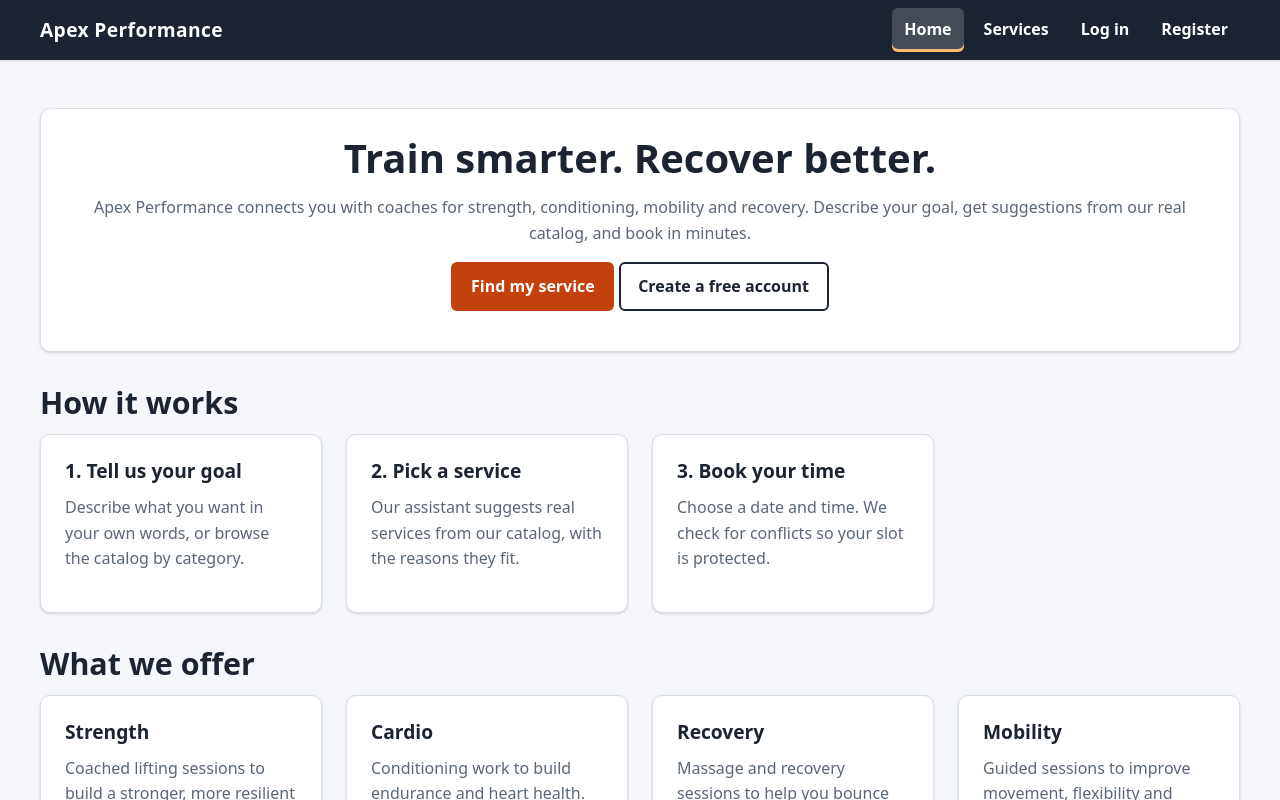
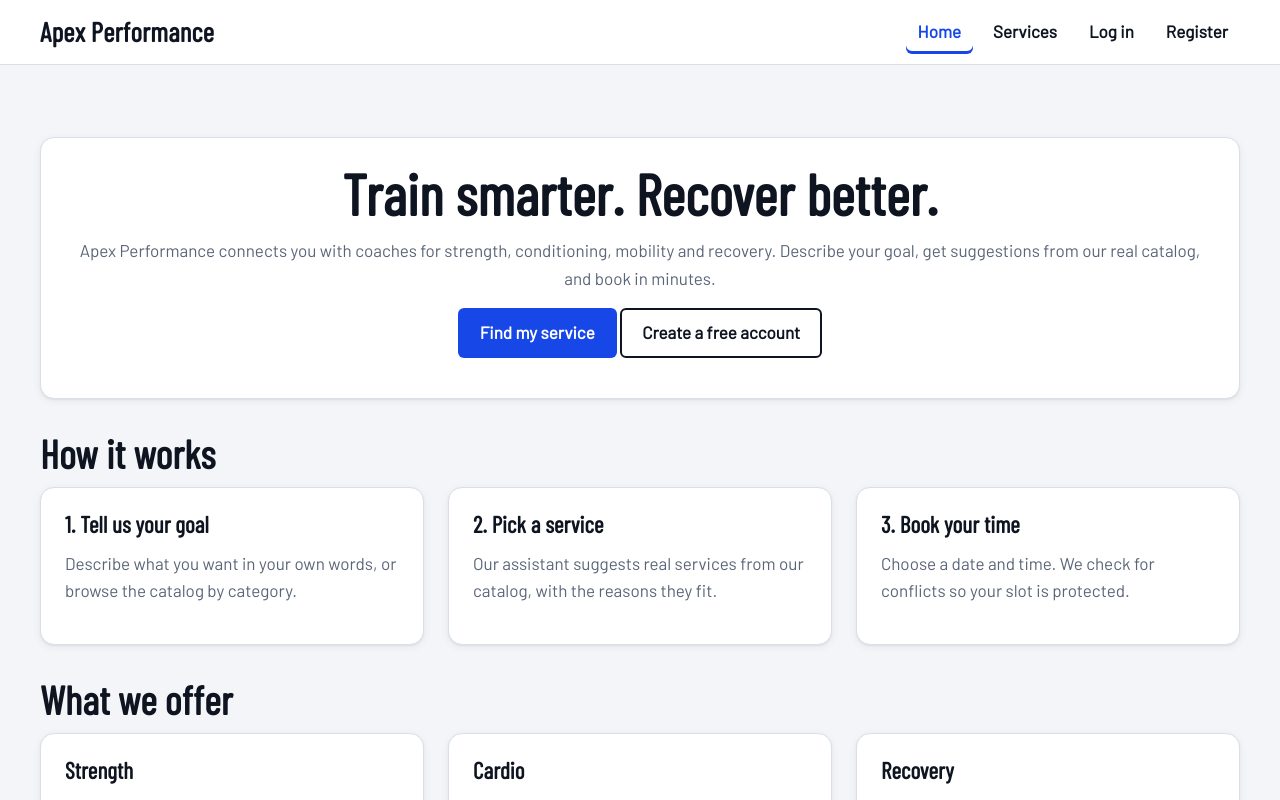
Before and after one commit to petertorres232-byte/booking-capstone, a React (Vite) app in the folder client/: page / in a window 1280 px wide. Shown: the top 800 px of the page. Built offline with nearby package versions, Linux system fonts and the light colour scheme.

Commit message:
Apply Chalk and cobalt design system with light and dark themes

```diff
--- a/client/src/index.css
+++ b/client/src/index.css
@@ -1,34 +1,88 @@
 /* ==============================================================================
-   APEX PERFORMANCE — GLOBAL STYLES (DESIGN TOKENS + REUSABLE UI CLASSES)
+   APEX PERFORMANCE — GLOBAL STYLES (DESIGN SYSTEM: CHALK & COBALT, LIGHT + DARK)
    File Path: client/src/index.css
    Breakpoints: base = mobile (375px+), 768px = tablet, 1200px = desktop
+   Theme: follows the OS by default; <html data-theme="light|dark"> overrides it.
+   Page-specific styles live in client/src/styles/*.css, imported by components.
    ============================================================================== */
 
-/* ---------- 1. Design tokens ---------- */
+/* ---------- 0. Self-hosted fonts (Latin subset only) ---------- */
+@import '@fontsource/barlow/latin-400.css';
+@import '@fontsource/barlow/latin-500.css';
+@import '@fontsource/barlow/latin-600.css';
+@import '@fontsource/barlow-condensed/latin-600.css';
+@import '@fontsource/barlow-condensed/latin-700.css';
+
+/* ---------- 1. Design tokens (light is the default) ---------- */
 :root {
   color-scheme: light;
 
-  --color-bg: #f5f7fa;
+  /* Surfaces and text */
+  --color-bg: #f3f5f8;
   --color-surface: #ffffff;
-  --color-text: #1b2430;
-  --color-muted: #5b6776;
-  --color-border: #d8dee6;
-  --color-border-strong: #9aa5b3;
+  --color-header-bg: #ffffff;
+  --color-input-bg: #ffffff;
+  --color-footer-bg: #0e1420;
+  --color-text: #0e1420;
+  --color-muted: #5a6578;
+  --color-border: #d9dfe8;
+  --color-border-strong: #7b8798;
+  --color-strong: #0e1420; /* outline buttons, menu button */
 
-  --color-primary: #c2410c;
-  --color-primary-hover: #9a3412;
-  --color-dark: #1b2430;
-  --color-dark-hover: #0f1620;
+  /* Cobalt: buttons use --color-primary (white text); links use --color-link */
+  --color-primary: #1747e6;
+  --color-primary-hover: #0f35b8;
+  --color-primary-soft: #e8eeff;
+  --color-link: #1747e6;
+  --color-link-hover: #0f35b8;
+  --color-on-primary: #ffffff;
+  --color-focus: #1747e6;
+  --color-focus-on-dark: #9db4ff;
+  --shadow-primary: rgba(23, 71, 230, 0.28);
+
+  /* Danger */
   --color-danger: #b91c1c;
   --color-danger-hover: #991b1b;
-  --color-focus: #2563eb;
+  --color-danger-text: #b91c1c;
+  --shadow-danger: rgba(185, 28, 28, 0.28);
 
-  --font-sans: system-ui, -apple-system, 'Segoe UI', Roboto, 'Helvetica Neue', Arial, sans-serif;
+  /* Status badges (match backend booking statuses) */
+  --badge-confirmed-bg: #dcfce7;
+  --badge-confirmed-fg: #166534;
+  --badge-completed-bg: #e0e7ff;
+  --badge-completed-fg: #3730a3;
+  --badge-cancelled-bg: #fee2e2;
+  --badge-cancelled-fg: #991b1b;
+
+  /* Alerts */
+  --alert-error-bg: #fef2f2;
+  --alert-error-fg: #991b1b;
+  --alert-error-border: #fecaca;
+  --alert-success-bg: #f0fdf4;
+  --alert-success-fg: #166534;
+  --alert-success-border: #bbf7d0;
+
+  /* Category tags */
+  --cat-strength-bg: #ffedd5;
+  --cat-strength-fg: #7c2d12;
+  --cat-cardio-bg: #ffe4e6;
+  --cat-cardio-fg: #9f1239;
+  --cat-recovery-bg: #ccfbf1;
+  --cat-recovery-fg: #134e4a;
+  --cat-mobility-bg: #dbeafe;
+  --cat-mobility-fg: #1e3a8a;
+  --cat-assessment-bg: #f3e8ff;
+  --cat-assessment-fg: #581c87;
+
+  --font-body: 'Barlow', system-ui, -apple-system, 'Segoe UI', Roboto, Arial, sans-serif;
+  --font-display: 'Barlow Condensed', 'Barlow', system-ui, -apple-system, 'Segoe UI', Roboto, Arial, sans-serif;
 
   --radius-sm: 6px;
   --radius: 10px;
-  --shadow-sm: 0 1px 2px rgba(16, 24, 40, 0.06), 0 1px 3px rgba(16, 24, 40, 0.1);
-  --shadow-md: 0 4px 12px rgba(16, 24, 40, 0.12);
+  --radius-lg: 14px;
+  --shadow-sm: 0 1px 2px rgba(14, 20, 32, 0.06), 0 2px 8px rgba(14, 20, 32, 0.06);
+  --shadow-md: 0 6px 18px rgba(14, 20, 32, 0.14);
+  --backdrop: rgba(14, 20, 32, 0.55);
 
   --space-1: 0.25rem;
   --space-2: 0.5rem;
@@ -37,6 +91,130 @@
   --space-5: 1.5rem;
   --space-6: 2rem;
   --space-7: 3rem;
+  --space-8: 4.5rem;
+
+  --ease: cubic-bezier(0.2, 0.7, 0.2, 1);
+}
+
+/* ---------- 1b. Dark theme ----------
+   Same variables, new values. Applied when the OS prefers dark (unless the user
+   forced light) or when the user forced dark. The two blocks must stay identical. */
+@media (prefers-color-scheme: dark) {
+  :root:not([data-theme='light']) {
+    color-scheme: dark;
+
+    --color-bg: #0b1018;
+    --color-surface: #141b27;
+    --color-header-bg: #0f1520;
+    --color-input-bg: #0f1520;
+    --color-footer-bg: #070b11;
+    --color-text: #e8ecf3;
+    --color-muted: #a3aebf;
+    --color-border: #2a3447;
+    --color-border-strong: #7a889d;
+    --color-strong: #e8ecf3;
+
+    --color-primary: #2552ec;
+    --color-primary-hover: #3d68f2;
+    --color-primary-soft: #17254d;
+    --color-link: #8fa8ff;
+    --color-link-hover: #b4c4ff;
+    --color-focus: #8fa8ff;
+    --color-focus-on-dark: #9db4ff;
+    --shadow-primary: rgba(61, 104, 242, 0.35);
+
+    --color-danger: #c62f2f;
+    --color-danger-hover: #dc4545;
+    --color-danger-text: #ff9b9b;
+    --shadow-danger: rgba(220, 69, 69, 0.35);
+
+    --badge-confirmed-bg: #12351f;
+    --badge-confirmed-fg: #8ee6aa;
+    --badge-completed-bg: #1f2550;
+    --badge-completed-fg: #b6c1ff;
+    --badge-cancelled-bg: #3d171a;
+    --badge-cancelled-fg: #ffb0b0;
+
+    --alert-error-bg: #3a1417;
+    --alert-error-fg: #ffb4b4;
+    --alert-error-border: #6b2328;
+    --alert-success-bg: #10301d;
+    --alert-success-fg: #9be7b4;
+    --alert-success-border: #1f5a35;
+
+    --cat-strength-bg: #3b1d0e;
+    --cat-strength-fg: #fdba74;
+    --cat-cardio-bg: #3d1420;
+    --cat-cardio-fg: #fda4af;
+    --cat-recovery-bg: #0f332f;
+    --cat-recovery-fg: #5eead4;
+    --cat-mobility-bg: #14284f;
+    --cat-mobility-fg: #93c5fd;
+    --cat-assessment-bg: #2e1b4a;
+    --cat-assessment-fg: #d8b4fe;
+
+    --shadow-sm: 0 1px 2px rgba(0, 0, 0, 0.4), 0 2px 8px rgba(0, 0, 0, 0.3);
+    --shadow-md: 0 8px 22px rgba(0, 0, 0, 0.55);
+    --backdrop: rgba(0, 0, 0, 0.7);
+  }
+}
+
+:root[data-theme='dark'] {
+  color-scheme: dark;
+
+  --color-bg: #0b1018;
+  --color-surface: #141b27;
+  --color-header-bg: #0f1520;
+  --color-input-bg: #0f1520;
+  --color-footer-bg: #070b11;
+  --color-text: #e8ecf3;
+  --color-muted: #a3aebf;
+  --color-border: #2a3447;
+  --color-border-strong: #7a889d;
+  --color-strong: #e8ecf3;
+
+  --color-primary: #2552ec;
+  --color-primary-hover: #3d68f2;
+  --color-primary-soft: #17254d;
+  --color-link: #8fa8ff;
+  --color-link-hover: #b4c4ff;
+  --color-focus: #8fa8ff;
+  --color-focus-on-dark: #9db4ff;
+  --shadow-primary: rgba(61, 104, 242, 0.35);
+
+  --color-danger: #c62f2f;
+  --color-danger-hover: #dc4545;
+  --color-danger-text: #ff9b9b;
+  --shadow-danger: rgba(220, 69, 69, 0.35);
+
+  --badge-confirmed-bg: #12351f;
+  --badge-confirmed-fg: #8ee6aa;
+  --badge-completed-bg: #1f2550;
+  --badge-completed-fg: #b6c1ff;
+  --badge-cancelled-bg: #3d171a;
+  --badge-cancelled-fg: #ffb0b0;
+
+  --alert-error-bg: #3a1417;
+  --alert-error-fg: #ffb4b4;
+  --alert-error-border: #6b2328;
+  --alert-success-bg: #10301d;
+  --alert-success-fg: #9be7b4;
+  --alert-success-border: #1f5a35;
+
+  --cat-strength-bg: #3b1d0e;
+  --cat-strength-fg: #fdba74;
+  --cat-cardio-bg: #3d1420;
+  --cat-cardio-fg: #fda4af;
+  --cat-recovery-bg: #0f332f;
+  --cat-recovery-fg: #5eead4;
+  --cat-mobility-bg: #14284f;
+  --cat-mobility-fg: #93c5fd;
+  --cat-assessment-bg: #2e1b4a;
+  --cat-assessment-fg: #d8b4fe;
+
+  --shadow-sm: 0 1px 2px rgba(0, 0, 0, 0.4), 0 2px 8px rgba(0, 0, 0, 0.3);
+  --shadow-md: 0 8px 22px rgba(0, 0, 0, 0.55);
+  --backdrop: rgba(0, 0, 0, 0.7);
 }
 
 /* ---------- 2. Reset & base ---------- */
@@ -53,8 +231,8 @@ html {
 body {
   margin: 0;
   min-height: 100vh;
-  font-family: var(--font-sans);
-  font-size: 1rem;
+  font-family: var(--font-body);
+  font-size: 1.0625rem;
   line-height: 1.6;
   color: var(--color-text);
   background: var(--color-bg);
@@ -78,20 +256,24 @@ h1,
 h2,
 h3,
 h4 {
-  line-height: 1.25;
+  font-family: var(--font-display);
+  font-weight: 700;
+  line-height: 1.1;
+  letter-spacing: 0.005em;
   margin: 0 0 var(--space-3);
 }
 
 h1 {
-  font-size: clamp(1.75rem, 4vw, 2.5rem);
+  font-size: clamp(2.4rem, 5.5vw, 3.6rem);
 }
 
 h2 {
-  font-size: clamp(1.4rem, 3vw, 1.9rem);
+  font-size: clamp(1.8rem, 3.4vw, 2.5rem);
 }
 
 h3 {
-  font-size: 1.2rem;
+  font-size: 1.45rem;
+  font-weight: 600;
 }
 
 p {
@@ -99,11 +281,12 @@ p {
 }
 
 a {
-  color: var(--color-primary);
+  color: var(--color-link);
+  text-underline-offset: 0.18em;
 }
 
 a:hover {
-  color: var(--color-primary-hover);
+  color: var(--color-link-hover);
 }
 
 /* Clear keyboard focus for every interactive element */
@@ -120,7 +303,7 @@ a:hover {
 
 .page {
   flex: 1;
-  padding-block: var(--space-5);
+  padding-block: var(--space-6);
 }
 
 .page-title {
@@ -129,8 +312,8 @@ a:hover {
 
 .grid-cards {
   display: grid;
-  grid-template-columns: repeat(auto-fill, minmax(min(100%, 280px), 1fr));
-  gap: var(--space-4);
+  grid-template-columns: repeat(auto-fill, minmax(min(100%, 290px), 1fr));
+  gap: var(--space-5);
 }
 
 .text-muted {
@@ -161,46 +344,60 @@ a:hover {
   justify-content: center;
   gap: var(--space-2);
   min-height: 44px;
-  padding: 0.6rem 1.1rem;
+  padding: 0.6rem 1.25rem;
   font: inherit;
   font-weight: 600;
-  color: #ffffff;
+  color: var(--color-on-primary);
   background: var(--color-primary);
   border: 2px solid transparent;
   border-radius: var(--radius-sm);
   cursor: pointer;
   text-decoration: none;
-  transition: background-color 0.15s ease, border-color 0.15s ease;
+  transition: background-color 0.18s var(--ease), border-color 0.18s var(--ease),
+    transform 0.18s var(--ease), box-shadow 0.18s var(--ease);
 }
 
 .btn:hover {
   background: var(--color-primary-hover);
-  color: #ffffff;
+  color: var(--color-on-primary);
+  transform: translateY(-1px);
+  box-shadow: 0 4px 12px var(--shadow-primary);
+}
+
+.btn:active {
+  transform: translateY(0);
+  box-shadow: none;
 }
 
 .btn:disabled,
 .btn[aria-disabled='true'] {
   opacity: 0.6;
   cursor: not-allowed;
+  transform: none;
+  box-shadow: none;
 }
 
 .btn-secondary {
-  color: var(--color-dark);
+  color: var(--color-strong);
   background: transparent;
-  border-color: var(--color-dark);
+  border-color: var(--color-strong);
 }
 
 .btn-secondary:hover {
-  color: #ffffff;
-  background: var(--color-dark);
+  color: var(--color-bg);
+  background: var(--color-strong);
+  box-shadow: none;
 }
 
 .btn-danger {
+  color: #ffffff;
   background: var(--color-danger);
 }
 
 .btn-danger:hover {
+  color: #ffffff;
   background: var(--color-danger-hover);
+  box-shadow: 0 4px 12px var(--shadow-danger);
 }
 
 .btn-block {
@@ -224,11 +421,26 @@ textarea {
   width: 100%;
   min-height: 44px;
   padding: 0.6rem 0.75rem;
-  font: inherit; /* 1rem text stops iOS zooming into inputs */
+  font: inherit; /* 1rem+ text stops iOS zooming into inputs */
   color: var(--color-text);
-  background: #ffffff;
+  background: var(--color-input-bg);
   border: 1px solid var(--color-border-strong);
   border-radius: var(--radius-sm);
+  transition: border-color 0.18s var(--ease), box-shadow 0.18s var(--ease);
+}
+
+input:hover,
+select:hover,
+textarea:hover {
+  border-color: var(--color-strong);
+}
+
+input:focus-visible,
+select:focus-visible,
+textarea:focus-visible {
+  border-color: var(--color-focus);
+  outline: 3px solid var(--color-focus);
+  outline-offset: 1px;
 }
 
 input[type='checkbox'],
@@ -244,42 +456,69 @@ textarea {
 
 .field-error {
   margin-top: var(--space-1);
-  font-size: 0.9rem;
-  color: var(--color-danger);
+  font-size: 0.95rem;
+  color: var(--color-danger-text);
 }
 
-/* ---------- 6. Cards ---------- */
+/* ---------- 6. Cards and stacking rhythm ---------- */
 .card {
   padding: var(--space-4);
   background: var(--color-surface);
   border: 1px solid var(--color-border);
-  border-radius: var(--radius);
+  border-radius: var(--radius-lg);
   box-shadow: var(--shadow-sm);
+}
+
+/* Stacked cards get breathing room; cards inside a grid are spaced by the grid */
+.card + .card {
+  margin-top: var(--space-4);
+}
+
+.grid-cards > .card + .card {
+  margin-top: 0;
+}
+
+/* A card followed by the filter chips (the AI finder above the catalog) */
+.card + .filter-bar {
+  margin-top: var(--space-6);
+}
+
+/* Native dialogs (confirm / reschedule) follow the theme */
+dialog {
+  color: var(--color-text);
+  background: var(--color-surface);
+  border: 1px solid var(--color-border);
+  border-radius: var(--radius-lg);
+  box-shadow: var(--shadow-md);
+}
+
+dialog::backdrop {
+  background: var(--backdrop);
 }
 
 /* ---------- 7. Status badges (match backend booking statuses) ---------- */
 .badge {
   display: inline-block;
-  padding: 0.15rem 0.65rem;
-  font-size: 0.85rem;
-  font-weight: 700;
+  padding: 0.15rem 0.7rem;
+  font-size: 0.9rem;
+  font-weight: 600;
   text-transform: capitalize;
   border-radius: 999px;
 }
 
 .badge-confirmed {
-  color: #166534;
-  background: #dcfce7;
+  color: var(--badge-confirmed-fg);
+  background: var(--badge-confirmed-bg);
 }
 
 .badge-completed {
-  color: #3730a3;
-  background: #e0e7ff;
+  color: var(--badge-completed-fg);
+  background: var(--badge-completed-bg);
 }
 
 .badge-cancelled {
-  color: #991b1b;
-  background: #fee2e2;
+  color: var(--badge-cancelled-fg);
+  background: var(--badge-cancelled-bg);
 }
 
 /* ---------- 8. Alerts ---------- */
@@ -291,15 +530,15 @@ textarea {
 }
 
 .alert-error {
-  color: #991b1b;
-  background: #fef2f2;
-  border-color: #fecaca;
+  color: var(--alert-error-fg);
+  background: var(--alert-error-bg);
+  border-color: var(--alert-error-border);
 }
 
 .alert-success {
-  color: #166534;
-  background: #f0fdf4;
-  border-color: #bbf7d0;
+  color: var(--alert-success-fg);
+  background: var(--alert-success-bg);
+  border-color: var(--alert-success-border);
 }
 
 /* ---------- 9. Loading spinner ---------- */
@@ -322,21 +561,17 @@ textarea {
 /* ---------- 10. Responsive breakpoints ---------- */
 @media (min-width: 768px) {
   .page {
-    padding-block: var(--space-6);
+    padding-block: var(--space-7);
   }
 
   .card {
     padding: var(--space-5);
   }
-
-  .grid-cards {
-    gap: var(--space-5);
-  }
 }
 
 @media (min-width: 1200px) {
   .page {
-    padding-block: var(--space-7);
+    padding-block: var(--space-8);
   }
 }
 
@@ -348,11 +583,16 @@ textarea {
     animation-duration: 0.01ms !important;
     animation-iteration-count: 1 !important;
     transition-duration: 0.01ms !important;
+    scroll-behavior: auto !important;
+  }
+
+  .btn:hover {
+    transform: none;
   }
 }
 
 /* ==============================================================================
-   12. SITE HEADER, NAVIGATION, SKIP LINK & FOOTER (added in Step 28)
+   12. SITE HEADER, NAVIGATION, SKIP LINK & FOOTER
    ============================================================================== */
 
 /* Skip link: hidden until it receives keyboard focus */
@@ -363,7 +603,7 @@ textarea {
   z-index: 100;
   padding: 0.5rem 1rem;
   color: #ffffff;
-  background: var(--color-focus);
+  background: var(--color-primary);
   border-radius: var(--radius-sm);
 }
 
@@ -372,14 +612,14 @@ textarea {
   color: #ffffff;
 }
 
-/* Header */
+/* Header: quiet bottom line, follows the theme */
 .site-header {
   position: sticky;
   top: 0;
   z-index: 50;
-  color: #ffffff;
-  background: var(--color-dark);
-  box-shadow: var(--shadow-sm);
+  color: var(--color-text);
+  background: var(--color-header-bg);
+  border-bottom: 1px solid var(--color-border);
 }
 
 .site-header__inner {
@@ -388,20 +628,22 @@ textarea {
   align-items: center;
   justify-content: space-between;
   gap: var(--space-2);
-  min-height: 60px;
+  min-height: 64px;
   padding-block: var(--space-2);
 }
 
 .brand {
-  font-size: 1.2rem;
-  font-weight: 800;
-  letter-spacing: 0.02em;
-  color: #ffffff;
+  font-family: var(--font-display);
+  font-size: 1.7rem;
+  font-weight: 700;
+  line-height: 1;
+  letter-spacing: 0.01em;
+  color: var(--color-text);
   text-decoration: none;
 }
 
 .brand:hover {
-  color: #fdba74;
+  color: var(--color-link);
 }
 
 /* Mobile menu button */
@@ -410,15 +652,17 @@ textarea {
   padding: 0.4rem 0.9rem;
   font: inherit;
   font-weight: 600;
-  color: #ffffff;
+  color: var(--color-strong);
   background: transparent;
-  border: 2px solid #ffffff;
+  border: 2px solid var(--color-strong);
   border-radius: var(--radius-sm);
   cursor: pointer;
+  transition: background-color 0.18s var(--ease), color 0.18s var(--ease);
 }
 
 .nav-toggle:hover {
-  background: rgba(255, 255, 255, 0.12);
+  color: var(--color-bg);
+  background: var(--color-strong);
 }
 
 /* Nav container: hidden on mobile until toggled open */
@@ -442,21 +686,22 @@ textarea {
   padding: 0.5rem 0.75rem;
   font: inherit;
   font-weight: 600;
-  color: #ffffff;
+  color: var(--color-text);
   text-decoration: none;
   background: transparent;
   border: 0;
   border-radius: var(--radius-sm);
+  transition: background-color 0.18s var(--ease), color 0.18s var(--ease);
 }
 
 .nav-link:hover {
-  color: #ffffff;
-  background: rgba(255, 255, 255, 0.12);
+  color: var(--color-link);
+  background: var(--color-primary-soft);
 }
 
 .nav-link.active {
-  background: rgba(255, 255, 255, 0.18);
-  box-shadow: inset 0 -3px 0 #fdba74;
+  color: var(--color-link);
+  box-shadow: inset 0 -3px 0 var(--color-link);
 }
 
 button.nav-link {
@@ -470,17 +715,17 @@ button.nav-link {
   align-items: center;
   min-height: 44px;
   padding: 0 0.75rem;
-  font-size: 0.9rem;
-  color: #cbd5e1;
+  font-size: 0.95rem;
+  color: var(--color-muted);
 }
 
-/* Footer */
+/* Footer: always dark, a touch darker in dark mode */
 .site-footer {
   margin-top: auto;
-  padding-block: var(--space-5);
-  font-size: 0.9rem;
-  color: #cbd5e1;
-  background: var(--color-dark);
+  padding-block: var(--space-6);
+  font-size: 0.95rem;
+  color: #c4cbd6;
+  background: var(--color-footer-bg);
 }
 
 .site-footer p {
@@ -488,7 +733,11 @@ button.nav-link {
 }
 
 .site-footer a {
-  color: #fdba74;
+  color: var(--color-focus-on-dark);
+}
+
+.site-footer :focus-visible {
+  outline-color: var(--color-focus-on-dark);
 }
 
 /* Tablet and up: links in a row, menu button hidden */
@@ -510,12 +759,13 @@ button.nav-link {
     width: auto;
   }
 }
+
 /* ==============================================================================
-   13. SERVICE CATALOG & DETAIL (added in Step 30)
+   13. SERVICE CATALOG & DETAIL (shared pieces)
    ============================================================================== */
 
 .page-header {
-  margin-bottom: var(--space-5);
+  margin-bottom: var(--space-6);
 }
 
 .page-header p {
@@ -533,81 +783,89 @@ button.nav-link {
 
 .filter-chip {
   min-height: 44px;
-  padding: 0.5rem 1rem;
+  padding: 0.5rem 1.1rem;
   font: inherit;
   font-weight: 600;
-  color: var(--color-dark);
+  color: var(--color-text);
   background: var(--color-surface);
   border: 2px solid var(--color-border-strong);
   border-radius: 999px;
   cursor: pointer;
-  transition: background-color 0.15s ease, border-color 0.15s ease;
+  transition: background-color 0.18s var(--ease), border-color 0.18s var(--ease),
+    color 0.18s var(--ease), transform 0.18s var(--ease);
 }
 
 .filter-chip:hover {
-  border-color: var(--color-dark);
+  border-color: var(--color-link);
+  color: var(--color-link);
+  transform: translateY(-1px);
 }
 
 .filter-chip[aria-pressed='true'] {
-  color: #ffffff;
-  background: var(--color-dark);
-  border-color: var(--color-dark);
+  color: var(--color-on-primary);
+  background: var(--color-primary);
+  border-color: var(--color-primary);
+}
+
+/* The result count sits clear of the chips */
+.filter-bar + p {
+  margin-top: var(--space-5);
 }
 
 /* Category tags: neutral by default, colored per known category */
 .category-tag {
   display: inline-block;
   align-self: flex-start;
-  padding: 0.15rem 0.7rem;
-  font-size: 0.8rem;
-  font-weight: 700;
-  letter-spacing: 0.02em;
-  color: var(--color-dark);
+  padding: 0.15rem 0.75rem;
+  font-size: 0.9rem;
+  font-weight: 600;
+  color: var(--color-text);
   background: var(--color-border);
   border-radius: 999px;
 }
 
 .category-strength {
-  color: #7c2d12;
-  background: #ffedd5;
+  color: var(--cat-strength-fg);
+  background: var(--cat-strength-bg);
 }
 
 .category-cardio {
-  color: #9f1239;
-  background: #ffe4e6;
+  color: var(--cat-cardio-fg);
+  background: var(--cat-cardio-bg);
 }
 
 .category-recovery {
-  color: #134e4a;
-  background: #ccfbf1;
+  color: var(--cat-recovery-fg);
+  background: var(--cat-recovery-bg);
 }
 
 .category-mobility {
-  color: #1e3a8a;
-  background: #dbeafe;
+  color: var(--cat-mobility-fg);
+  background: var(--cat-mobility-bg);
 }
 
 .category-assessment {
-  color: #581c87;
-  background: #f3e8ff;
+  color: var(--cat-assessment-fg);
+  background: var(--cat-assessment-bg);
 }
 
-/* Service card */
+/* Service card (base look; photo variant arrives in a later step) */
 .service-card {
   display: flex;
   flex-direction: column;
   gap: var(--space-3);
-  transition: box-shadow 0.15s ease, border-color 0.15s ease;
+  transition: box-shadow 0.2s var(--ease), border-color 0.2s var(--ease), transform 0.2s var(--ease);
 }
 
 .service-card:hover {
   border-color: var(--color-border-strong);
   box-shadow: var(--shadow-md);
+  transform: translateY(-3px);
 }
 
 .service-card__title {
   margin: 0;
-  font-size: 1.15rem;
+  font-size: 1.45rem;
 }
 
 .service-card__title a {
@@ -616,7 +874,7 @@ button.nav-link {
 }
 
 .service-card__title a:hover {
-  color: var(--color-primary);
+  color: var(--color-link);
   text-decoration: underline;
 }
 
@@ -630,7 +888,7 @@ button.nav-link {
   flex-wrap: wrap;
   gap: var(--space-1) var(--space-4);
   margin: 0;
-  font-size: 0.9rem;
+  font-size: 0.95rem;
   color: var(--color-muted);
 }
 
@@ -645,9 +903,16 @@ button.nav-link {
 }
 
 .price {
-  font-size: 1.35rem;
-  font-weight: 800;
+  font-family: var(--font-display);
+  font-size: 1.9rem;
+  font-weight: 700;
+  line-height: 1;
   color: var(--color-text);
+}
+
+/* Appointment cards (dashboard) */
+.booking-card {
+  border-left: 4px solid var(--color-primary);
 }
 
 /* Service detail page */
@@ -664,7 +929,8 @@ button.nav-link {
 }
 
 .detail-header h1,
-.detail-header h2 {
+.detail-header h2,
+.detail-header h3 {
   margin: 0;
 }
 
@@ -682,14 +948,14 @@ button.nav-link {
 }
 
 .facts dt {
-  font-size: 0.85rem;
+  font-size: 0.95rem;
   color: var(--color-muted);
 }
 
 .facts dd {
   margin: 0;
-  font-size: 1.1rem;
-  font-weight: 700;
+  font-size: 1.15rem;
+  font-weight: 600;
 }
 
 @media (min-width: 768px) {
```
